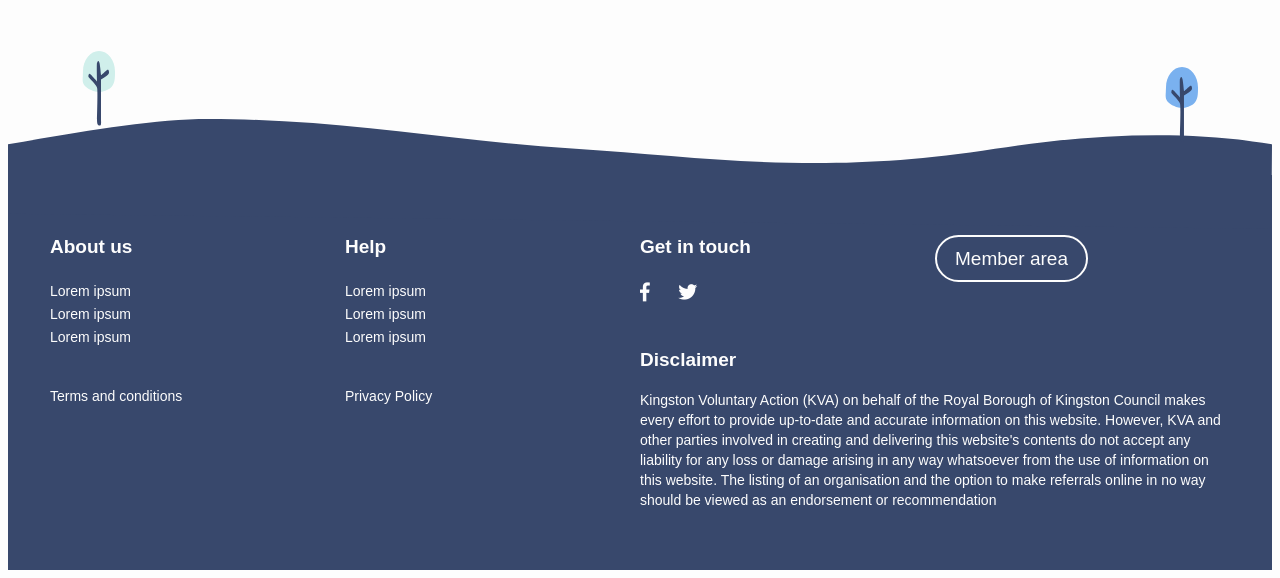
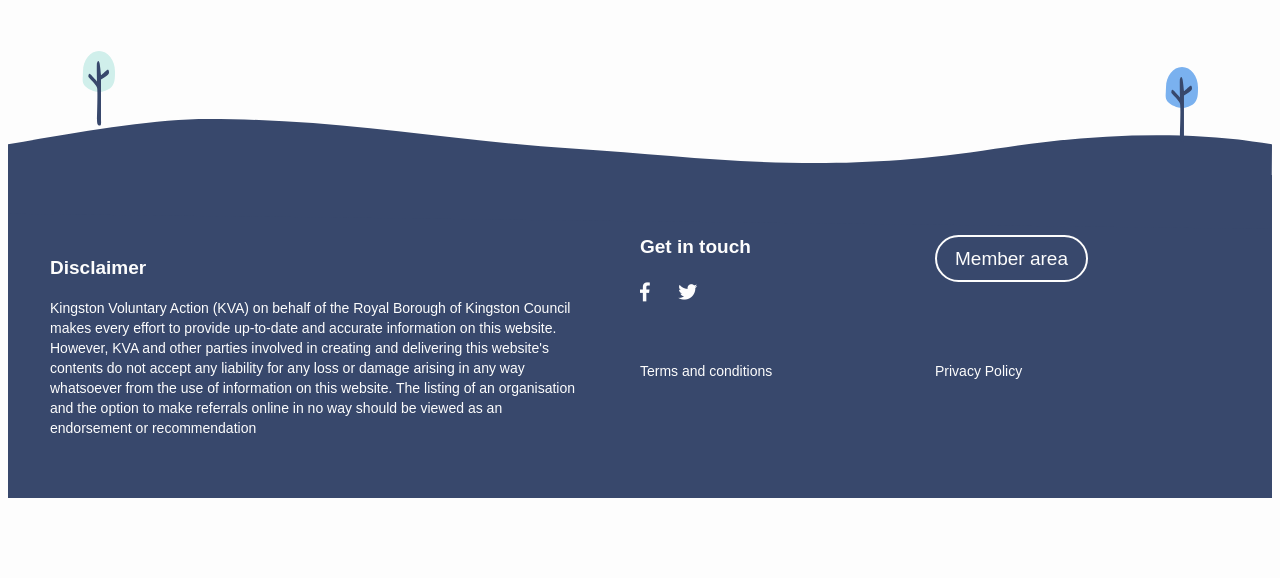
Before and after one commit to RoyalBoroughKingston/ck-frontend, a PHP site: page / in a window 1280 px wide. Shown: the part 2147-2725 px from the top of the page. After the commit the page ends 2645 px from the top, so only its background shows below. Run offline with PHP 8.4, Linux system fonts and the light colour scheme; style sheets or scripts are compiled from the project's sources; some libraries are stand-ins or nearby versions; some web fonts are replaced.

Commit message:
Updated global footer layout closes #104

```diff
--- a/assets/src/sass/components/_navigation.scss
+++ b/assets/src/sass/components/_navigation.scss
@@ -85,23 +85,10 @@
 
   &--footer {
     display: block;
-    margin-bottom: $base-margin*2.5;
+    margin-top: $base-margin*3.5;
 
     @include breakpoint($break_mobile) {
-      margin-bottom: $base-margin*2;
-    }
-
-    &:last-child {
-      margin-bottom: 0;
-
-      @include breakpoint($break_tablet) {
-        margin-bottom: $base-margin*2.5;
-      }
-
-
-      @include breakpoint($break_mobile) {
-        margin-bottom: 0;
-      }
+      margin-top: $base-margin*2.5;
     }
 
     label {
@@ -135,6 +122,8 @@
   }
 
   &--social {
+    margin-top: 0;
+
     .nav__link {
       display: inline-block;
       margin-right: $base-margin*1.5;
--- a/assets/src/sass/snippets/_footer.scss
+++ b/assets/src/sass/snippets/_footer.scss
@@ -91,10 +91,15 @@
   }
 
   &__disclaimer {
-    margin-top: $base-margin*2.5;
+    padding-right: $base-margin*3.5;
 
     @include breakpoint($break_tablet) {
-      margin-top: $base-margin*0.5;
+      padding-right: 0;
+      padding-bottom: $base-margin*3.5;
+    }
+
+    @include breakpoint($break_mobile) {
+      padding-bottom: 0;
     }
   }
 }
--- a/templates/_snippets/footer.php
+++ b/templates/_snippets/footer.php
@@ -1,34 +1,9 @@
 <footer class="footer footer--<?php echo $CURRENT_PAGE; ?>">
   <div class="flex-container">
     <div class="flex-col flex-col--6 flex-col--tablet--12">
-      <div class="flex-container flex-container--no-padding">
-        <div class="flex-col flex-col--6 flex-col--mobile--6">
-          <nav class="nav nav--footer" name="about-nav">
-            <label for="about-nav">About us</label>
-
-            <a href="#" class="nav__link">Lorem ipsum</a>
-            <a href="#" class="nav__link">Lorem ipsum</a>
-            <a href="#" class="nav__link">Lorem ipsum</a>
-          </nav>
-
-          <nav class="nav nav--footer" name="about-nav">
-            <a href="#" class="nav__link">Terms and conditions</a>
-          </nav>
-        </div>
-
-        <div class="flex-col flex-col--6 flex-col--mobile--6">
-          <nav class="nav nav--footer" name="about-nav">
-            <label for="about-nav">Help</label>
-
-            <a href="#" class="nav__link">Lorem ipsum</a>
-            <a href="#" class="nav__link">Lorem ipsum</a>
-            <a href="#" class="nav__link">Lorem ipsum</a>
-          </nav>
-
-          <nav class="nav nav--footer" name="about-nav">
-            <a href="#" class="nav__link">Privacy Policy</a>
-          </nav>
-        </div>
+      <div class="footer__disclaimer">
+        <p><strong>Disclaimer</strong></p>
+        <p class="sm-copy">Kingston Voluntary Action (KVA) on behalf of the Royal Borough of Kingston Council makes every effort to provide up-to-date and accurate information on this website. However, KVA and other parties involved in creating and delivering this website's contents do not accept any liability for any loss or damage arising in any way whatsoever from the use of information on this website. The listing of an organisation and the option to make referrals online in no way should be viewed as an endorsement or recommendation</p>
       </div>
     </div>
 
@@ -46,25 +21,21 @@
         <div class="flex-col flex-col--6 text-right text-left--mobile">
           <a href="https://admin.connectedkingston.uk" class="btn btn--secondary btn--dark">Member area</a>
         </div>
+      </div>
 
-        <div class="flex flex-col--12">
-          <div class="footer__disclaimer">
-            <p><strong>Disclaimer</strong></p>
-            <p class="sm-copy">Kingston Voluntary Action (KVA) on behalf of the Royal Borough of Kingston Council makes every effort to provide up-to-date and accurate information on this website. However, KVA and other parties involved in creating and delivering this website's contents do not accept any liability for any loss or damage arising in any way whatsoever from the use of information on this website. The listing of an organisation and the option to make referrals online in no way should be viewed as an endorsement or recommendation</p>
-          </div>
+      <div class="flex-container flex-container--no-padding">
+        <div class="flex-col flex-col--6 flex-col--mobile--6">
+          <nav class="nav nav--footer" name="about-nav">
+            <a href="#" class="nav__link">Terms and conditions</a>
+          </nav>
+        </div>
 
-          <!-- <div class="footer__sponsors">
-            <img src="https://picsum.photos/91/91" alt="">
-            <img src="https://picsum.photos/91/110" alt="">
-            <img src="https://picsum.photos/91/91" alt="">
-          </div> -->
+        <div class="flex-col flex-col--6 flex-col--mobile--6">
+          <nav class="nav nav--footer" name="about-nav">
+            <a href="#" class="nav__link">Privacy Policy</a>
+          </nav>
         </div>
       </div>
     </div>
-
-    <!-- <div class="footer__disclaimer flex-col flex-col--6 flex-col--tablet--12">
-      <p><strong>Disclaimer</strong></p>
-      <p class="sm-copy">Kingston Voluntary Action (KVA) on behalf of the Royal Borough of Kingston Council makes every effort to provide up-to-date and accurate information on this website. However, KVA and other parties involved in creating and delivering this website's contents do not accept any liability for any loss or damage arising in any way whatsoever from the use of information on this website. The listing of an organisation and the option to make referrals online in no way should be viewed as an endorsement or recommendation</p>
-    </div> -->
   </div>
 </footer>
```
Also changed, not shown: mix-manifest.json.
